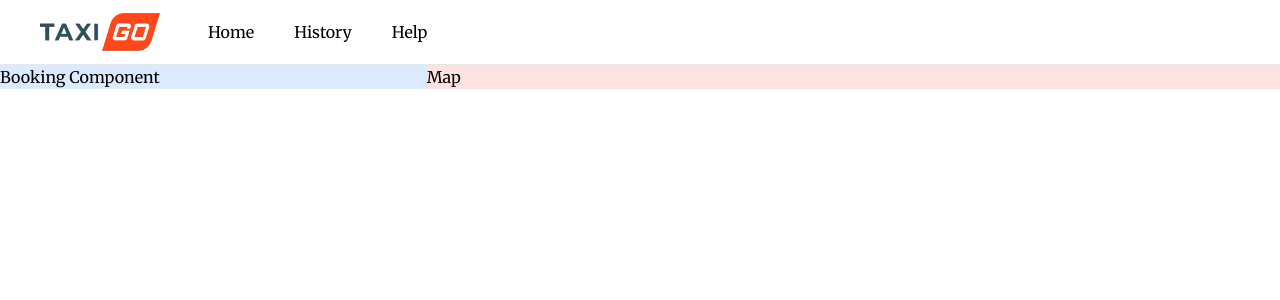
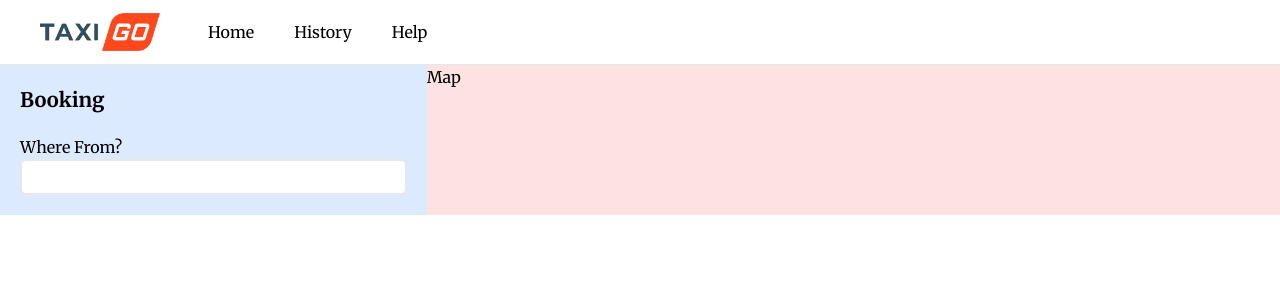
Before and after one commit to Argus-66/TaxiBooking-Frontend, a Next.js app: page / in a window 1280 px wide. Shown: the top 300 px of the page. Built offline with nearby package versions, Linux system fonts and the light colour scheme.

Commit message:
creation

```diff
--- a/components/Booking/AutoCompleteAddress.tsx
+++ b/components/Booking/AutoCompleteAddress.tsx
@@ -2,7 +2,15 @@ import React from 'react'
 
 function AutoCompleteAddress() {
     return (
-        <div>AutoCompleteAddress</div>
+        <div className='mt-5'>
+            <div>
+                <label >Where From?</label>
+                <input
+                type="text"
+                    className='bg-white p-1 border-[2px] w-full rounded-md outline-none'
+                />
+            </div>
+        </div>
     )
 }
 
--- a/components/Booking/Booking.tsx
+++ b/components/Booking/Booking.tsx
@@ -1,8 +1,12 @@
 import React from 'react'
+import AutoCompleteAddress from './AutoCompleteAddress'
 
 function Booking() {
     return (
-        <div>Booking Component</div>
+        <div className='p-5'>
+            <h2 className='text-[20px] font-semibold'>Booking</h2>
+            <AutoCompleteAddress />
+        </div>
     )
 }
 
```
